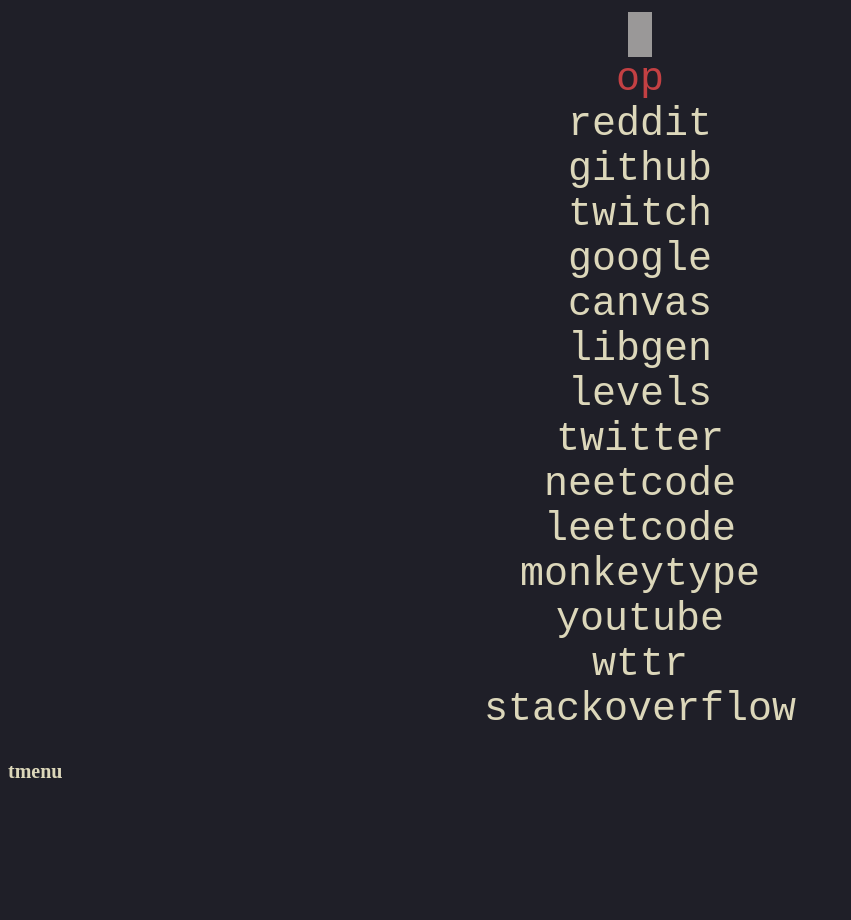
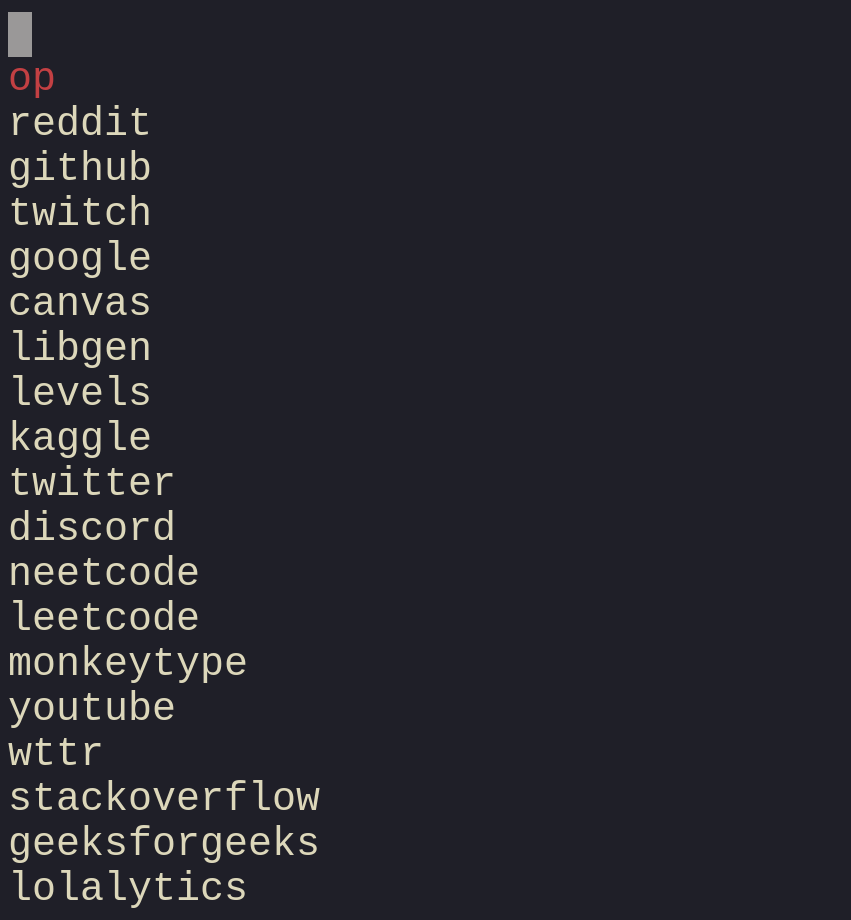
Before and after one commit to tomlson2/basedbloat, a SvelteKit app: page / in a window 1280 px wide. Shown: the whole page, without its empty margins (0-851 px from the left). Before the commit the page ends 800 px from the top, so only its background shows below. Built offline with nearby package versions, Linux system fonts and the light colour scheme.

Commit message:
realligned

```diff
--- a/src/routes/+page.svelte
+++ b/src/routes/+page.svelte
@@ -17,7 +17,11 @@
 		"libgen.rs",
 		"neetcode.io",
 		"leetcode.com",
-		"levels.fyi"
+		"levels.fyi",
+		"discord.gg",
+		"geeksforgeeks.org",
+		"kaggle.com",
+		"https://lolalytics.com"
 	]
 
 	const fuse = new Fuse(bookmarks)
@@ -70,14 +74,12 @@
 </script>
 
 <div class="page">
-	<h2>tmenu</h2>
 	<pre class="terminal-block">{text}<span>&nbsp;</span></pre>
 	<span> {#each matches as m} <li class="match">{(m.item).match(urlRegex)[1]}</li> {/each} </span>
 </div>
 
 <style>
 	.page {
-		text-align: center;
 		color: #dcd7ba;
 		font-size: 40px;
 	}
@@ -87,13 +89,6 @@
 	li {
 		list-style: none;
 		font-family: monospace;
-	}
-	h2 {
-		text-align: center;
-		position: absolute;
-		bottom: 0;
-		color: #dcd7ba;;
-		font-size: 20px;
 	}
 	pre {
 		font-size: 40px;
```
